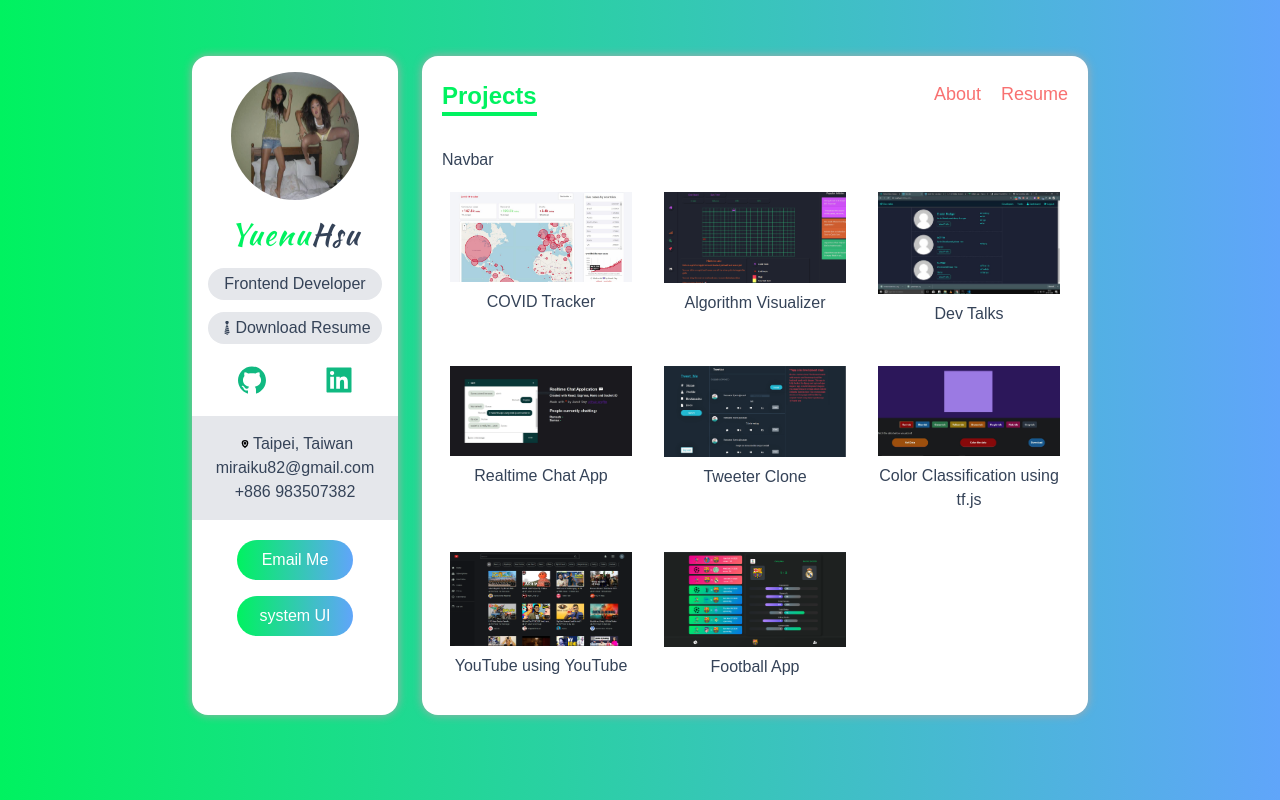
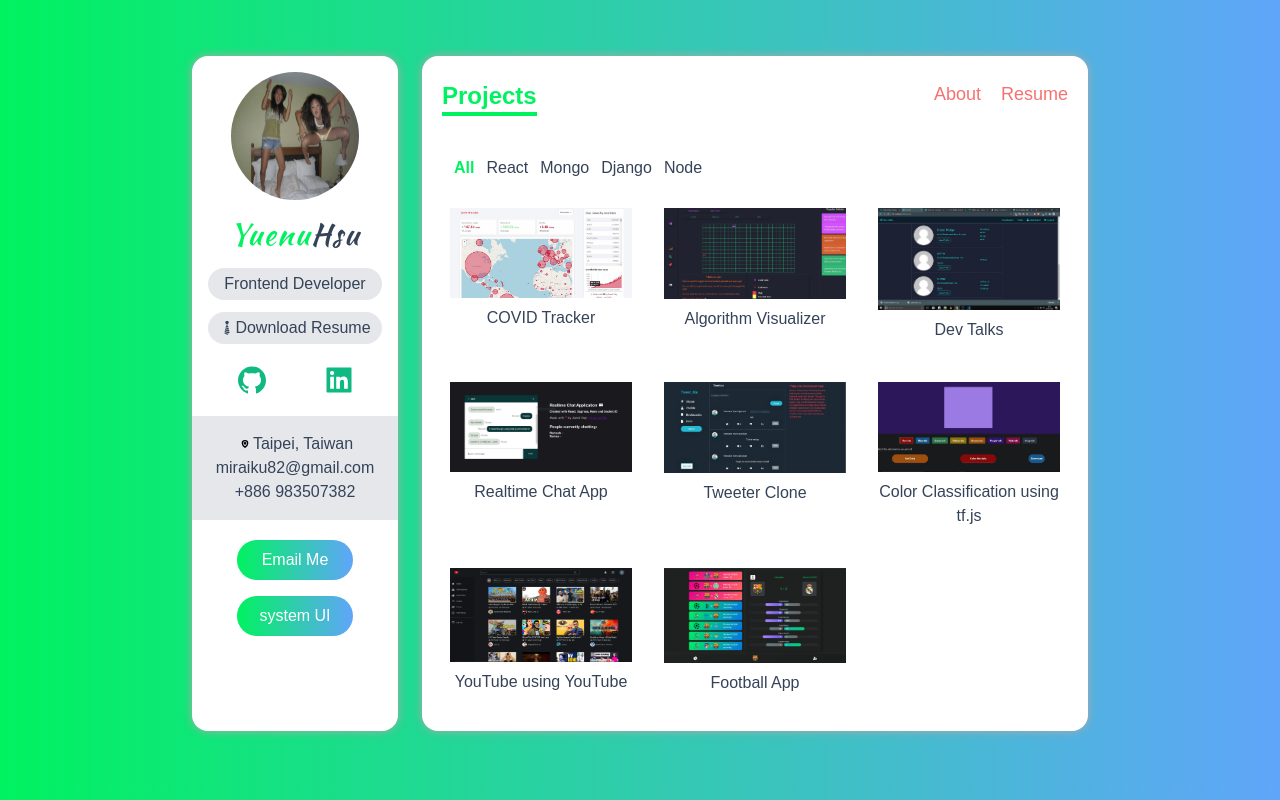
Before and after one commit to yuenu/nextjs-tailwandcss-portfolio, a Next.js app: page /projects in a window 1280 px wide. Built offline with nearby package versions, Linux system fonts and the light colour scheme.

Commit message:
feat: add projects navbar

```diff
--- /dev/null
+++ b/components/ProjectsNavbar.tsx
@@ -0,0 +1,37 @@
+import { Category } from "../type"
+
+type NavbarProps = {
+  value: Category | 'all'
+  handleerFilterCategory: (category: Category | 'all') => void
+  active: string
+}
+
+export const Navbar: React.FC<NavbarProps> = ({ value, handleerFilterCategory, active }) => {
+
+  let classes = "capitalize cursor-pointer hover:text-green"
+  if (active === value) classes += ' text-green font-bold'
+  return (
+    <li className={classes} onClick={() => handleerFilterCategory(value)}>
+      {value}
+    </li>
+  )
+}
+
+type ProjectsNavbarProps = {
+  handleerFilterCategory: (category: Category | 'all') => void
+  active: string
+}
+
+const ProjectsNavbar: React.FC<ProjectsNavbarProps> = (props) => {
+  return (
+    <div className="flex px-3 py-2 space-x-3 overflow-x-auto list-none">
+      <Navbar value="all" {...props}></Navbar>
+      <Navbar value="react" {...props}></Navbar>
+      <Navbar value="mongo" {...props}></Navbar>
+      <Navbar value="django" {...props}></Navbar>
+      <Navbar value="node" {...props}></Navbar>
+    </div>
+  )
+}
+
+export default ProjectsNavbar
--- a/pages/projects.tsx
+++ b/pages/projects.tsx
@@ -1,11 +1,27 @@
-import React from 'react'
+import React, { useState } from 'react'
 import ProjectCard from '../components/ProjectCard'
-import { projects } from '../data'
+import ProjectNavbar from '../components/ProjectsNavbar'
+import { projects as projectsData } from '../data'
+import { Category } from '../type'
 
 const Projects = () => {
+  const [projects, setProjects] = useState(projectsData)
+  const [active, setActive] = useState('all')
+
+  const handleerFilterCategory = (category: Category | 'all') => {
+    if (category === 'all') {
+      setProjects(projectsData)
+      setActive(category)
+      return
+    }
+    const newArray = projectsData.filter(project => project.category.includes(category))
+    setProjects(newArray)
+    setActive(category)
+  }
+
   return (
     <div className="px-5 py-2 overflow-auto" style={{ minHeight: '65vh' }}>
-      <nav>Navbar</nav>
+      <ProjectNavbar handleerFilterCategory={handleerFilterCategory} active={active} />
 
       <div className="relative grid grid-cols-12 gap-4 my-3">
         {
```
